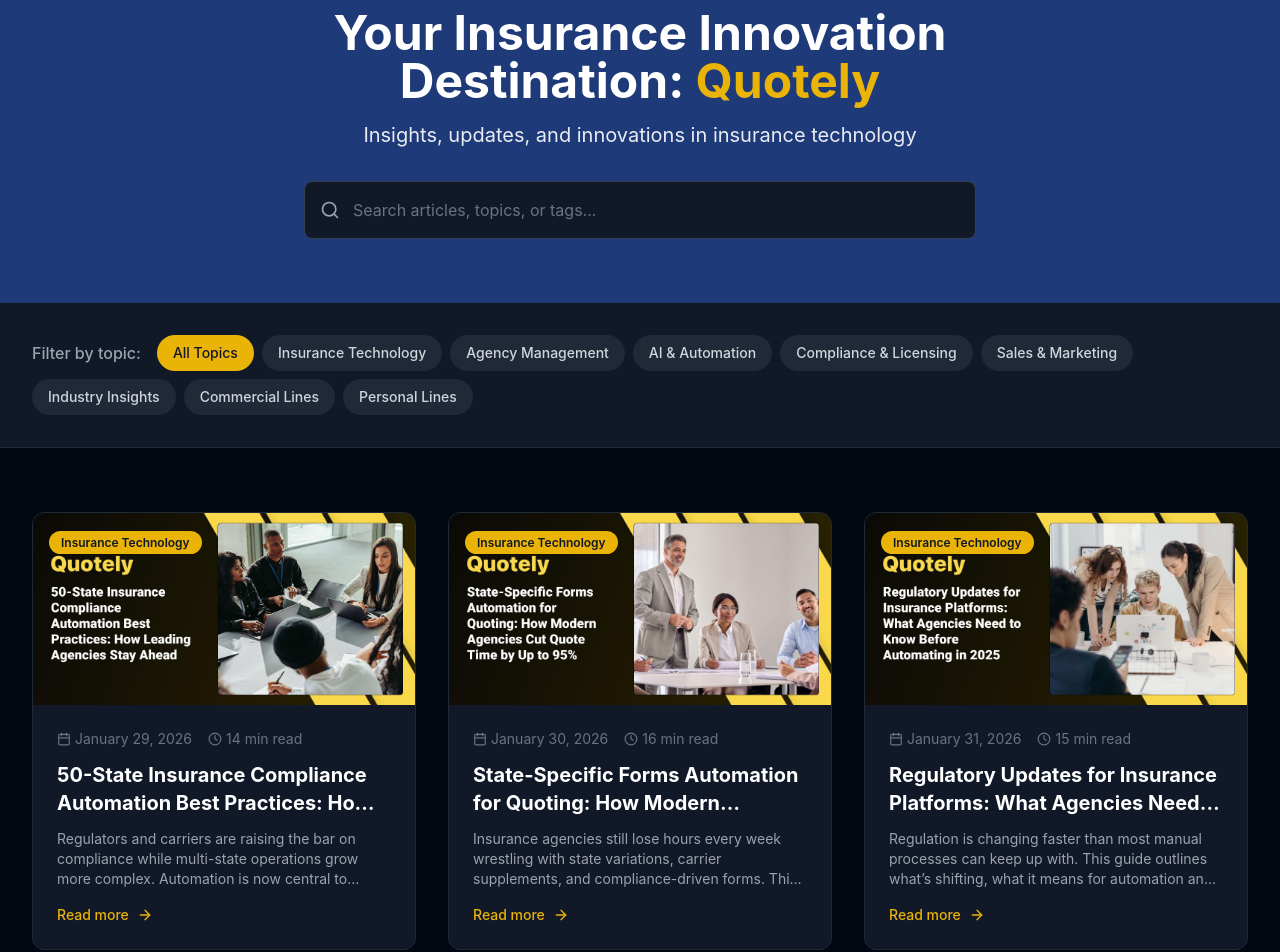
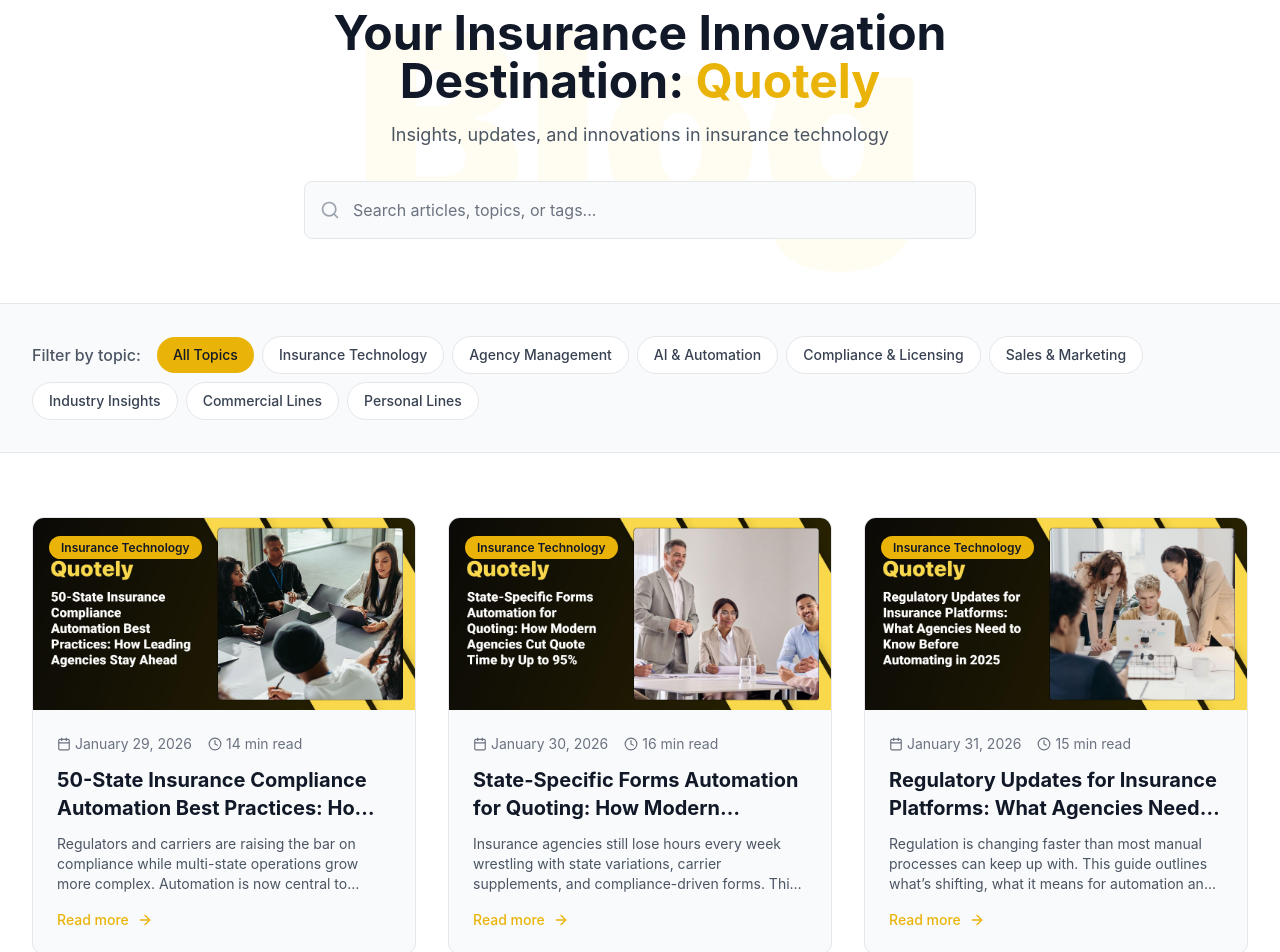
Before and after one commit to QuotelyAi/quotely, a Next.js app: page /blog in a window 1280 px wide. Shown: the part 120-1072 px from the top of the page. Built offline with nearby package versions, Linux system fonts and the light colour scheme; no server answers.

Commit message:
design(blog,how-it-works): align with home palette — drop navy gradients, fix light-mode bug on /blog

```diff
--- a/app/(marketing)/how-it-works/page.tsx
+++ b/app/(marketing)/how-it-works/page.tsx
@@ -64,12 +64,17 @@
 export default function HowItWorksPage() {
   return (
     <div className="min-h-screen bg-white dark:bg-gray-950 transition-colors duration-200">
-      <section className="bg-gradient-to-br from-primary-800 to-primary-600 text-white py-20">
-        <div className="max-w-7xl mx-auto px-4 sm:px-6 lg:px-8 text-center">
-          <h1 className="text-4xl md:text-6xl font-bold mb-6">How Quotely Works</h1>
-          <p className="text-xl md:text-2xl text-white/90 max-w-3xl mx-auto mb-8">
+      <section className="relative overflow-hidden bg-white dark:bg-gray-950 py-20 transition-colors duration-200">
+        <div className="absolute inset-0 flex items-center justify-center pointer-events-none overflow-hidden">
+          <div className="text-[18vw] font-black opacity-5 select-none whitespace-nowrap" style={{ color: '#FFD700', lineHeight: 1 }}>
+            How
+          </div>
+        </div>
+        <div className="max-w-7xl mx-auto px-4 sm:px-6 lg:px-8 text-center relative z-10">
+          <h1 className="text-4xl md:text-6xl font-bold text-gray-900 dark:text-white mb-6">How Quotely Works</h1>
+          <p className="text-xl md:text-2xl text-gray-600 dark:text-gray-400 max-w-3xl mx-auto mb-8">
             From client intake to bound policy — AMS, CRM, AI rating, and voice, all in one platform. A full auto + home
-            bundle quote in <span className="text-yellow-400 font-semibold">under 22 seconds</span>.
+            bundle quote in <span className="text-yellow-500 font-semibold">under 22 seconds</span>.
           </p>
           <Link
             href="/demo-request"
@@ -130,10 +135,10 @@
         </div>
       </section>
 
-      <section className="bg-primary-800 text-white py-16">
+      <section className="py-20 bg-white dark:bg-gray-950 transition-colors duration-200">
         <div className="max-w-3xl mx-auto px-4 sm:px-6 lg:px-8 text-center">
-          <h2 className="text-3xl font-bold mb-4">See it on your own book</h2>
-          <p className="text-xl text-white/90 mb-8">
+          <h2 className="text-3xl md:text-4xl font-bold text-gray-900 dark:text-white mb-4">See it on your own book</h2>
+          <p className="text-xl text-gray-600 dark:text-gray-400 mb-8">
             A 20-minute walkthrough with a real quote from your existing carriers. No slides.
           </p>
           <Link
--- a/app/blog/page.tsx
+++ b/app/blog/page.tsx
@@ -12,7 +12,6 @@
   const [visibleCount, setVisibleCount] = useState(12);
   const POSTS_PER_PAGE = 12;
 
-  // Process posts with formatted dates
   const processedPosts = blogPosts.map(post => ({
     ...post,
     formattedDate: new Date(post.date).toLocaleDateString('en-US', {
@@ -22,7 +21,6 @@
     })
   }));
 
-  // Filter posts based on search and selected category
   const filteredPosts = processedPosts.filter(post => {
     const matchesSearch = searchQuery === '' ||
       post.title.toLowerCase().includes(searchQuery.toLowerCase()) ||
@@ -34,11 +32,9 @@
     return matchesSearch && matchesTag;
   });
 
-  // Paginated posts
   const visiblePosts = filteredPosts.slice(0, visibleCount);
   const hasMore = filteredPosts.length > visibleCount;
 
-  // Reset pagination when filters change
   useEffect(() => {
     setVisibleCount(POSTS_PER_PAGE);
   }, [searchQuery, selectedTag]);
@@ -48,26 +44,32 @@
   };
 
   return (
-    <div className="min-h-screen bg-gray-950">
+    <div className="min-h-screen bg-white dark:bg-gray-950 transition-colors duration-200">
       {/* Hero Section */}
-      <section className="bg-primary-800 text-white py-16">
-        <div className="max-w-7xl mx-auto px-4 sm:px-6 lg:px-8">
+      <section className="relative overflow-hidden bg-white dark:bg-gray-950 py-16 transition-colors duration-200">
+        <div className="absolute inset-0 flex items-center justify-center pointer-events-none overflow-hidden">
+          <div className="text-[20vw] font-black opacity-5 select-none" style={{ color: '#FFD700', lineHeight: 1 }}>
+            Blog
+          </div>
+        </div>
+
+        <div className="max-w-7xl mx-auto px-4 sm:px-6 lg:px-8 relative z-10">
           <div className="max-w-4xl mx-auto text-center">
-            <h1 className="text-4xl md:text-5xl font-bold mb-4">
+            <h1 className="text-4xl md:text-5xl font-bold text-gray-900 dark:text-white mb-4">
               Your Insurance Innovation Destination: <span className="text-yellow-500">Quotely</span>
             </h1>
-            <p className="text-xl text-white/90 mb-8">
+            <p className="text-lg text-gray-600 dark:text-gray-400 mb-8">
               Insights, updates, and innovations in insurance technology
             </p>
 
             {/* Search Bar */}
             <div className="max-w-2xl mx-auto">
               <div className="relative">
-                <Search className="absolute left-4 top-1/2 transform -translate-y-1/2 text-gray-400" size={20} />
+                <Search className="absolute left-4 top-1/2 transform -translate-y-1/2 text-gray-400 dark:text-gray-500" size={20} />
                 <input
                   type="text"
                   placeholder="Search articles, topics, or tags..."
-                  className="w-full pl-12 pr-4 py-4 rounded-lg bg-gray-900 text-white placeholder-gray-500 border border-gray-700 focus:outline-none focus:ring-2 focus:ring-yellow-500"
+                  className="w-full pl-12 pr-4 py-4 rounded-lg bg-gray-50 dark:bg-gray-900 text-gray-900 dark:text-white placeholder-gray-500 dark:placeholder-gray-500 border border-gray-200 dark:border-gray-700 focus:outline-none focus:ring-2 focus:ring-yellow-500 transition-colors"
                   value={searchQuery}
                   onChange={(e) => setSearchQuery(e.target.value)}
                 />
@@ -78,16 +80,16 @@
       </section>
 
       {/* Tags Filter */}
-      <section className="py-8 bg-gray-900 border-b border-gray-800">
+      <section className="py-8 bg-gray-50 dark:bg-gray-900 border-y border-gray-200 dark:border-gray-800 transition-colors duration-200">
         <div className="max-w-7xl mx-auto px-4 sm:px-6 lg:px-8">
           <div className="flex flex-wrap gap-2 items-center">
-            <span className="text-gray-400 font-medium mr-2">Filter by topic:</span>
+            <span className="text-gray-600 dark:text-gray-400 font-medium mr-2">Filter by topic:</span>
             <button
               onClick={() => setSelectedTag(null)}
               className={`px-4 py-2 rounded-full text-sm font-medium transition-colors ${
                 selectedTag === null
                   ? 'bg-yellow-500 text-gray-900'
-                  : 'bg-gray-800 text-gray-300 hover:bg-gray-700'
+                  : 'bg-white dark:bg-gray-800 text-gray-700 dark:text-gray-300 border border-gray-200 dark:border-gray-700 hover:border-yellow-500/50'
               }`}
             >
               All Topics
@@ -99,7 +101,7 @@
                 className={`px-4 py-2 rounded-full text-sm font-medium transition-colors ${
                   selectedTag === category
                     ? 'bg-yellow-500 text-gray-900'
-                    : 'bg-gray-800 text-gray-300 hover:bg-gray-700'
+                    : 'bg-white dark:bg-gray-800 text-gray-700 dark:text-gray-300 border border-gray-200 dark:border-gray-700 hover:border-yellow-500/50'
                 }`}
               >
                 {category}
@@ -110,7 +112,7 @@
       </section>
 
       {/* Blog Posts Grid */}
-      <section className="py-16">
+      <section className="py-16 bg-white dark:bg-gray-950 transition-colors duration-200">
         <div className="max-w-7xl mx-auto px-4 sm:px-6 lg:px-8">
           {filteredPosts.length > 0 ? (
             <>
@@ -119,10 +121,10 @@
                   <Link
                     key={post.id}
                     href={`/blog/${post.slug}`}
-                    className="group bg-gray-900 rounded-xl overflow-hidden border border-gray-800 hover:border-yellow-500/50 transition-all duration-200"
+                    className="group bg-gray-50 dark:bg-gray-900 rounded-xl overflow-hidden border border-gray-200 dark:border-gray-800 hover:border-yellow-500/50 transition-all duration-200"
                   >
                     {/* Image */}
-                    <div className="relative h-48 bg-gray-800">
+                    <div className="relative h-48 bg-gray-100 dark:bg-gray-800">
                       {post.image ? (
                         <Image
                           src={post.image}
@@ -131,7 +133,7 @@
                           className="object-cover group-hover:scale-105 transition-transform duration-300"
                         />
                       ) : (
-                        <div className="absolute inset-0 bg-gradient-to-br from-primary-600 to-secondary-600" />
+                        <div className="absolute inset-0 bg-gradient-to-br from-yellow-500/20 to-yellow-500/5" />
                       )}
                       <div className="absolute top-4 left-4">
                         <span className="px-3 py-1 bg-yellow-500 text-gray-900 text-xs font-semibold rounded-full">
@@ -142,7 +144,7 @@
 
                     {/* Content */}
                     <div className="p-6">
-                      <div className="flex items-center gap-4 text-sm text-gray-500 mb-3">
+                      <div className="flex items-center gap-4 text-sm text-gray-500 dark:text-gray-500 mb-3">
                         <span className="inline-flex items-center gap-1">
                           <Calendar size={14} />
                           {post.formattedDate}
@@ -153,11 +155,11 @@
                         </span>
                       </div>
 
-                      <h2 className="text-xl font-bold text-white mb-3 group-hover:text-yellow-500 transition-colors line-clamp-2">
+                      <h2 className="text-xl font-bold text-gray-900 dark:text-white mb-3 group-hover:text-yellow-500 transition-colors line-clamp-2">
                         {post.title}
                       </h2>
 
-                      <p className="text-gray-400 text-sm mb-4 line-clamp-3">
+                      <p className="text-gray-600 dark:text-gray-400 text-sm mb-4 line-clamp-3">
                         {post.excerpt}
                       </p>
 
@@ -184,7 +186,7 @@
             </>
           ) : (
             <div className="text-center py-12">
-              <p className="text-xl text-gray-400">
+              <p className="text-xl text-gray-600 dark:text-gray-400">
                 No articles found matching your search criteria.
               </p>
               <button
@@ -202,13 +204,12 @@
       </section>
 
       {/* Newsletter CTA */}
-      <section className="bg-primary-800 text-white py-16">
-        <div className="max-w-7xl mx-auto px-4 sm:px-6 lg:px-8">
-          <div className="max-w-3xl mx-auto text-center">
-            <h2 className="text-3xl font-bold mb-4">
+      <section className="py-20 bg-gray-50 dark:bg-gray-900 transition-colors duration-200">
+        <div className="max-w-7xl mx-auto px-4 sm:px-6 lg:px-8 text-center">
+          <h2 className="text-3xl md:text-4xl font-bold text-gray-900 dark:text-white mb-4">
             Stay Updated with Insurance Innovation
           </h2>
-            <p className="text-xl text-white/90 mb-8">
+          <p className="text-gray-600 dark:text-gray-400 mb-8 max-w-2xl mx-auto">
             Get the latest insights on AI, insurance technology, and industry trends delivered to your inbox.
           </p>
           <Link
@@ -218,7 +219,6 @@
             Subscribe for Updates
           </Link>
         </div>
-        </div>
       </section>
     </div>
   );
```
Lines whose indentation alone changed are shown as unchanged.
